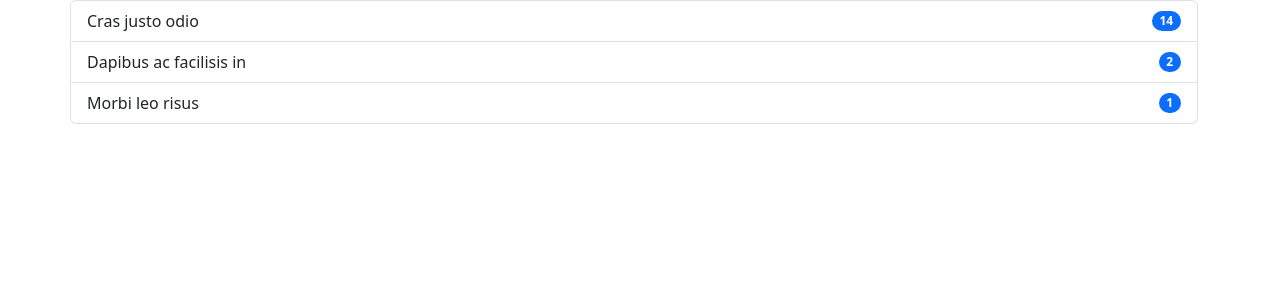
After one commit to brayden-s-haws/django_ecom_store, a Django app: page /checkout/ in a window 1280 px wide. The commit adds this page. Shown: the top 300 px of the page. Run offline with Django 5.2, Linux system fonts and the light colour scheme.

Commit message:
Add checkout functionality with new view, routing, and template.
- Add `checkout` route in `urls.py` and corresponding `checkout` view in `views.py`.
- Create `checkout.html` template with Bootstrap for basic styling.
- Update cart popover in `index.html` to include a "Checkout" button.

```diff
--- a/django_ecom_store/urls.py
+++ b/django_ecom_store/urls.py
@@ -22,4 +22,5 @@ urlpatterns = [
     path('admin/', admin.site.urls),
     path('', views.index, name='index'),
     path('<int:id>', views.detail, name='detail'),
+    path('checkout/', views.checkout, name='checkout')
 ]
--- /dev/null
+++ b/shop/templates/shop/checkout.html
@@ -0,0 +1,32 @@
+<!doctype html>
+<html lang="en">
+<head>
+    <meta charset="UTF-8">
+    <meta name="viewport" content="width=device-width, user-scalable=no, initial-scale=1.0, maximum-scale=1.0, minimum-scale=1.0">
+    <meta http-equiv="X-UA-Compatible" content="ie=edge">
+    <link href="https://cdn.jsdelivr.net/npm/bootstrap@5.3.8/dist/css/bootstrap.min.css" rel="stylesheet" integrity="sha384-sRIl4kxILFvY47J16cr9ZwB07vP4J8+LH7qKQnuqkuIAvNWLzeN8tE5YBujZqJLB" crossorigin="anonymous">
+    <title>Document</title>
+</head>
+<body>
+    <div class="container">
+        <div class="col-md-12">
+            <div class="row">
+                <ul class="list-group">
+                  <li class="list-group-item d-flex justify-content-between align-items-center">
+                    Cras justo odio
+                    <span class="badge bg-primary rounded-pill">14</span>
+                  </li>
+                  <li class="list-group-item d-flex justify-content-between align-items-center">
+                    Dapibus ac facilisis in
+                    <span class="badge bg-primary rounded-pill">2</span>
+                  </li>
+                  <li class="list-group-item d-flex justify-content-between align-items-center">
+                    Morbi leo risus
+                    <span class="badge bg-primary rounded-pill">1</span>
+                  </li>
+                </ul>
+            </div>
+        </div>
+    </div>
+</body>
+</html>
--- a/shop/templates/shop/index.html
+++ b/shop/templates/shop/index.html
@@ -144,6 +144,7 @@
             cartString += document.getElementById('nm'+x).innerHTML + 'Qty: ' + cart[x] + '</br>';
             cartIndex +=1;
         }
+        cartString += '<a href="/checkout"><button class="btn btn-warning" id="checkout">Checkout</button></a>';
         document.getElementById('cart').setAttribute('data-content', cartString);
         $('[data-toggle="popover"]').popover()
     }
--- a/shop/views.py
+++ b/shop/views.py
@@ -22,3 +22,6 @@ def index(request):
 def detail(request, id):
     product_object = Product.objects.get(id=id)
     return render(request, 'shop/detail.html', {'product_object': product_object})
+
+def checkout(request):
+    return render(request, 'shop/checkout.html')
```
